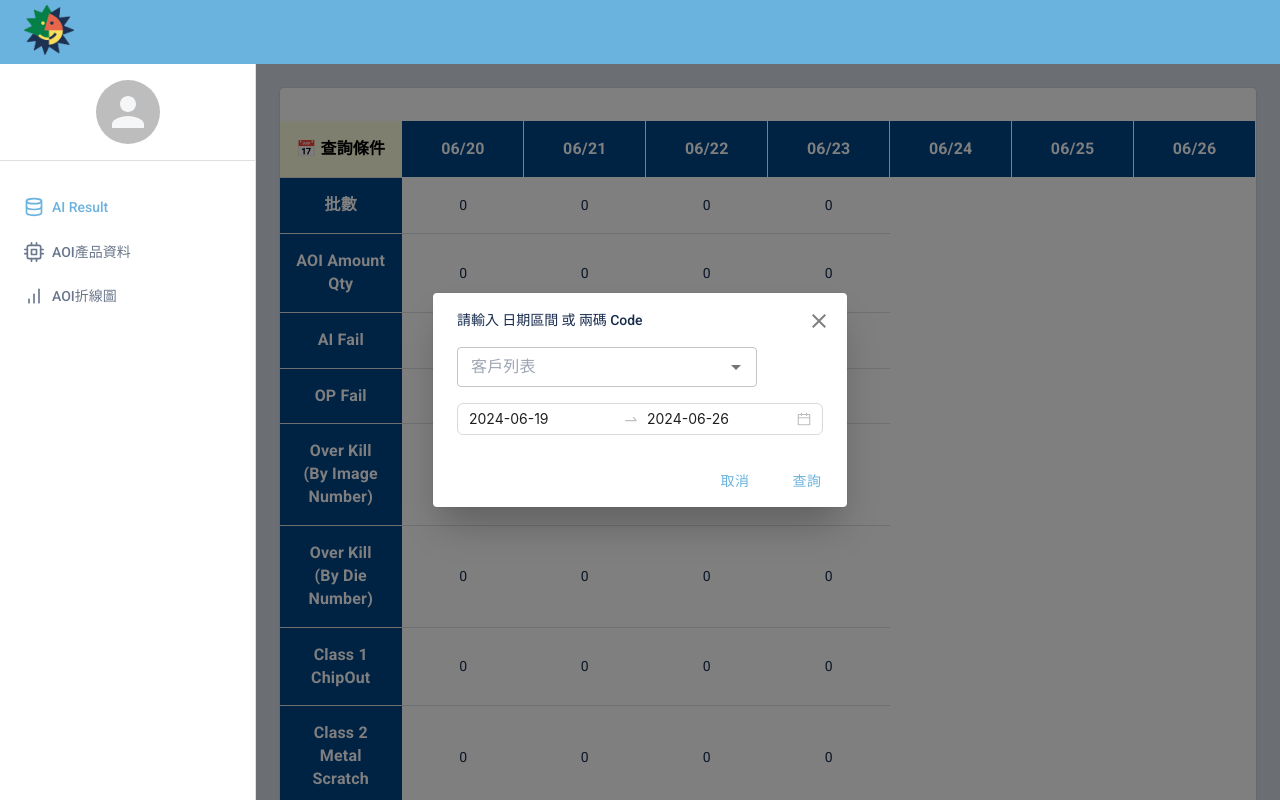
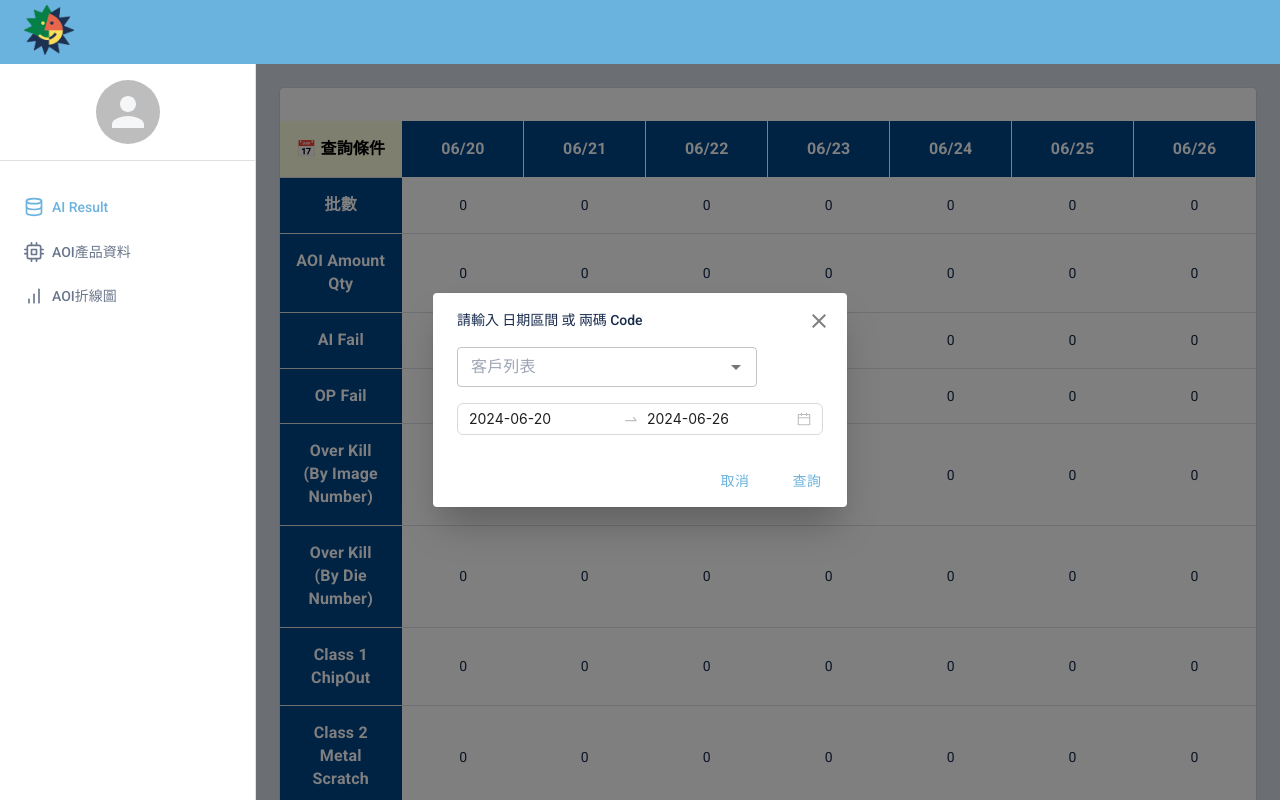
Before and after one commit to ainipei0112/ASE-Web-2OAOI, a React (Create React App) app: page /#/app/airesults in a window 1280 px wide. Both pictures are taken after a click on the element "📅 查詢條件". Built offline with nearby package versions, Linux system fonts and the light colour scheme.

Commit message:
07/01 完成表格日期查詢

```diff
--- a/src/Actions.js
+++ b/src/Actions.js
@@ -117,7 +117,6 @@ const Actions = () => {
   };
 
   const searchAiresult = async (selectedDates) => {
-    console.log(selectedDates);
     try {
       const data = await fetchData(
         // "http://10.11.33.122:1234/all-data.php",
--- a/src/pages/AI_ResultList.js
+++ b/src/pages/AI_ResultList.js
@@ -69,15 +69,15 @@ const QueryCell = styled(TableCell)`
 `;
 
 const tableData = [
-  { label: "批數", data: Array(4).fill(0) },
-  { label: "AOI Amount Qty", data: Array(4).fill(0) },
-  { label: "AI Fail", data: Array(4).fill(0) },
-  { label: "OP Fail", data: Array(4).fill(0) },
-  { label: "Over Kill", subLabel: "(By Image Number)", data: Array(4).fill(0) },
-  { label: "Over Kill", subLabel: "(By Die Number)", data: Array(4).fill(0) },
-  { label: "Class 1", subLabel: "ChipOut", data: Array(4).fill(0) },
-  { label: "Class 2", subLabel: "Metal Scratch", data: Array(4).fill(0) },
-  { label: "Class 3", subLabel: "Others", data: Array(4).fill(0) },
+  { label: "批數", data: Array(7).fill(0) },
+  { label: "AOI Amount Qty", data: Array(7).fill(0) },
+  { label: "AI Fail", data: Array(7).fill(0) },
+  { label: "OP Fail", data: Array(7).fill(0) },
+  { label: "Over Kill", subLabel: "(By Image Number)", data: Array(7).fill(0) },
+  { label: "Over Kill", subLabel: "(By Die Number)", data: Array(7).fill(0) },
+  { label: "Class 1", subLabel: "ChipOut", data: Array(7).fill(0) },
+  { label: "Class 2", subLabel: "Metal Scratch", data: Array(7).fill(0) },
+  { label: "Class 3", subLabel: "Others", data: Array(7).fill(0) },
 ];
 
 const generateDates = (startDate, endDate) => {
@@ -96,7 +96,7 @@ const generateDates = (startDate, endDate) => {
 
 const initialState = {
   open: false,
-  selectedDates: [dayjs().add(-6, 'd'), dayjs()],
+  selectedDates: [dayjs().add(-6, 'd').format('YYYY-MM-DD'), dayjs().format('YYYY-MM-DD')],
   updatedTableData: tableData,
 };
 
@@ -118,11 +118,10 @@ const reducer = (state, action) => {
 const AIResultList = () => {
   const { searchAiresult } = useContext(AppContext);
   const [state, dispatch] = useReducer(reducer, initialState);
-  const { open, selectedDates } = state;
+  const { open, selectedDates, updatedTableData } = state;
   const [selectedCustomer, setSelectedCustomer] = useState(null);
   const [selectedDateRange, setSelectedDateRange] = useState(null);
-
-  const dates = generateDates(selectedDates[0], selectedDates[1]);
+  const [tableHeaderDates, setTableHeaderDates] = useState(generateDates(selectedDates[0], selectedDates[1])); // 新增狀態儲存表頭日期
 
   // 客戶列表
   const customerOptions = useMemo(() => [
@@ -147,10 +146,8 @@ const AIResultList = () => {
 
   // 日期範圍
   const rangePresets = useMemo(() => [
-    { label: '過去 7 天', value: [dayjs().add(-6, 'd'), dayjs()] },
-    { label: '過去 14 天', value: [dayjs().add(-13, 'd'), dayjs()] },
-    { label: '過去 30 天', value: [dayjs().add(-29, 'd'), dayjs()] },
-    { label: '過去 90 天', value: [dayjs().add(-89, 'd'), dayjs()] },
+    { label: '過去一週', value: [dayjs().add(-6, 'd'), dayjs()] },
+    { label: '過去兩週', value: [dayjs().add(-13, 'd'), dayjs()] },
   ], []);
 
   // 打開查詢對話框
@@ -165,7 +162,6 @@ const AIResultList = () => {
 
   // 日期變更
   const handleDateChange = (date, dateString) => {
-    console.log(dateString);
     dispatch({ type: 'SELECT_DATES', payload: dateString });
     setSelectedDateRange(dateString); // 更新選取的日期範圍
   };
@@ -183,6 +179,7 @@ const AIResultList = () => {
     const totals = calculateTotals(data);
     dispatch({ type: "CLOSE_DIALOG", payload: false });
     dispatch({ type: "UPDATE_TABLE_DATA", payload: updateTableData(totals) });
+    setTableHeaderDates(generateDates(selectedDates[0], selectedDates[1])); // 更新表頭日期
   };
 
   // 用 JSON 資料更新表格資料
@@ -243,13 +240,13 @@ const AIResultList = () => {
                     📅 查詢條件
 
                   </QueryCell>
-                  {dates.map((date, index) => (
+                  {tableHeaderDates.map((date, index) => ( // 使用 tableHeaderDates 渲染表頭
                     <TableHeaderCell key={index}>{date}</TableHeaderCell>
                   ))}
                 </TableRow>
               </TableHead>
               <TableBody>
-                {tableData.map((row, rowIndex) => (
+                {updatedTableData.map((row, rowIndex) => (
                   <TableRow key={rowIndex}>
                     <FirstColumnCell>{row.label}{row.subLabel && <br />}{row.subLabel}</FirstColumnCell>
                     {row.data.map((value, colIndex) => (
@@ -301,7 +298,7 @@ const AIResultList = () => {
                 onChange={handleDateChange}
                 format="YYYY-MM-DD"
                 presets={rangePresets}
-                defaultValue={[dayjs().add(-7, 'd'), dayjs()]}
+                defaultValue={[dayjs().add(-6, 'd'), dayjs()]}
                 onKeyDown={handleKeyPress}
               />
             </DialogContent>
```
